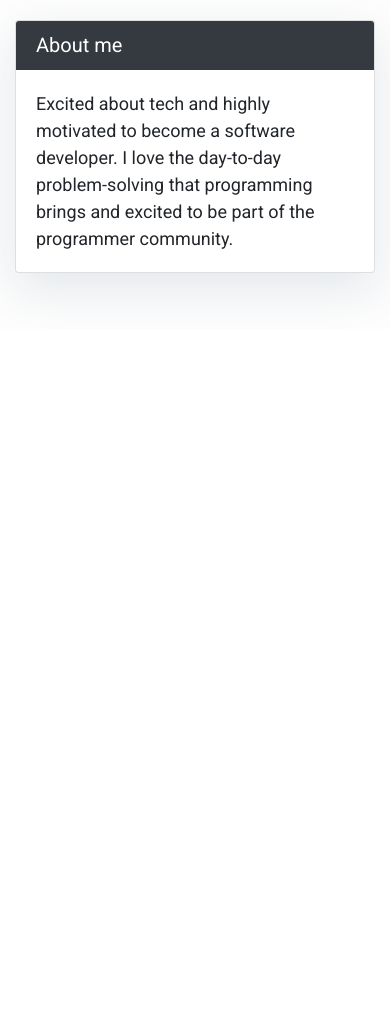
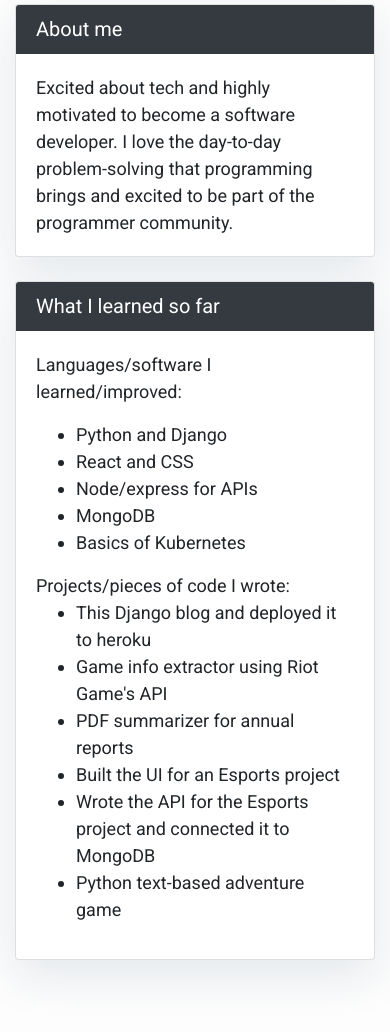
Before and after one commit to divakaivan/icc-blog, a Django app: page / in a window 390 px wide. Shown: the part 599-1631 px from the top of the page. Before the commit the page ends 893 px from the top, so only its background shows below. Run offline with Django 3.2, Linux system fonts and the light colour scheme; data that the repository does not hold is empty; some libraries are stand-ins or nearby versions.

Commit message:
Adding a what I learned so far card. Also putting the about me and this card first in phone view.

```diff
--- a/mysite/templates/index.html
+++ b/mysite/templates/index.html
@@ -22,8 +22,9 @@
     .card {
         box-shadow: 0 16px 48px #E3E7EB;
     }
-    .slide-in-bck-left{
-        animation:slide-in-bck-left 2s cubic-bezier(.25,.46,.45,.94) 2s both;
+
+    .slide-in-bck-left {
+        animation: slide-in-bck-left 2s cubic-bezier(.25, .46, .45, .94) 2s both;
     }
 
     #code-block {
@@ -38,7 +39,17 @@
  * w: http://animista.net, t: @cssanimista
  * ---------------------------------------------- */
 
-    @keyframes slide-in-bck-left{0%{transform:translateZ(700px) translateX(-400px);opacity:0}100%{transform:translateZ(0) translateX(0);opacity:1}}
+    @keyframes slide-in-bck-left {
+        0% {
+            transform: translateZ(700px) translateX(-400px);
+            opacity: 0
+        }
+        100% {
+            transform: translateZ(0) translateX(0);
+            opacity: 1
+        }
+    }
+
     .class-def {
         animation: type 1.75s steps(15);
         overflow: hidden;
@@ -55,6 +66,7 @@
             width: 15ch;
         }
     }
+
     #def-def {
         animation: type1 2s steps(21);
         animation-delay: 1.75s;
@@ -73,6 +85,7 @@
             width: 21ch;
         }
     }
+
     #return {
         animation: type2 2s steps(20);
         animation-delay: 3.5s;
@@ -92,6 +105,7 @@
             width: 20ch;
         }
     }
+
     #return-finish {
         animation: type3 2s steps(20);
         animation-delay: 5s;
@@ -118,12 +132,15 @@
     function showDefDef() {
         document.getElementById("def-def").style.visibility = "visible";
     }
+
     function showReturn() {
         document.getElementById("return").style.visibility = "visible";
     }
+
     function showReturnFinish() {
         document.getElementById("return-finish").style.visibility = "visible";
     }
+
     //this calls the function above, 3000 milliseconds is 3 seconds, adjust here to make it a longer interval
     setTimeout("showDefDef()", 2000);
     setTimeout("showReturn()", 3750);
@@ -136,20 +153,26 @@
             <div class="col-md-2 col-sm-0"></div>
             <div id="no-padding" class="col-md-4 col-sm-12">
                 <!--TODO: figure out how to properly add static files with Django-->
-            <img class="img-fluid" src="https://github.com/divakaivan/icc-python-challenges/blob/master/code-pc-welcome.png?raw=true"/>
+                <img class="img-fluid"
+                     src="https://github.com/divakaivan/icc-python-challenges/blob/master/code-pc-welcome.png?raw=true"/>
             </div>
             <div id="code-snippet" class="align-self-center col-md-5 col-sm-12">
-            <p style="font-size: 27px" class="class-def"><span style="color: #ba0cdd">class</span> <span style="color: #ff7805">Greeting</span>:</p>
+                <p style="font-size: 27px" class="class-def"><span style="color: #ba0cdd">class</span> <span
+                        style="color: #ff7805">Greeting</span>:</p>
                 <br>
-            <p style="font-size: 27px" id="def-def">&nbsp;&nbsp;<span style="color: #ba0cdd">def</span> <span style="color: #0b4fff">__str__</span>(<span style="color: #b80000">self</span>):</p>
-            <p style="font-size: 27px" id="return">&nbsp;&nbsp;&nbsp;&nbsp;&nbsp;&nbsp;<span style="color: #ba0cdd">return</span> <span style="color: limegreen">"Hello</span></p>
-            <p style="font-size: 27px" id="return-finish">&nbsp;&nbsp;&nbsp;&nbsp;&nbsp;&nbsp;&nbsp;<span style="color: limegreen">from IvanBot"</span></p>
+                <p style="font-size: 27px" id="def-def">&nbsp;&nbsp;<span style="color: #ba0cdd">def</span> <span
+                        style="color: #0b4fff">__str__</span>(<span style="color: #b80000">self</span>):</p>
+                <p style="font-size: 27px" id="return">&nbsp;&nbsp;&nbsp;&nbsp;&nbsp;&nbsp;<span style="color: #ba0cdd">return</span>
+                    <span style="color: limegreen">"Hello</span></p>
+                <p style="font-size: 27px" id="return-finish">&nbsp;&nbsp;&nbsp;&nbsp;&nbsp;&nbsp;&nbsp;<span
+                        style="color: limegreen">from IvanBot"</span></p>
             </div>
             <div class="col-md-1 col-sm-0"></div>
         </div>
     </div>
 
     <div class="row">
+        {% block sidebar %} {% include 'sidebar.html' %} {% endblock sidebar %}
         <div class="col-md-8 mt-3 left">
             {% for post in post_list %}
             <div class="card mb-4">
@@ -161,8 +184,8 @@
                 </div>
             </div>
             {% endfor %}
+
         </div>
-        {% block sidebar %} {% include 'sidebar.html' %} {% endblock sidebar %}
     </div>
 </div>
 {%endblock%}
--- a/mysite/templates/sidebar.html
+++ b/mysite/templates/sidebar.html
@@ -1,7 +1,7 @@
 {% block sidebar %}
 
 <style>
-        .card{
+    .card {
         box-shadow: 0 16px 48px #E3E7EB;
     }
 
@@ -13,7 +13,32 @@
         <h5 class="card-header border-dark bg-dark text-white">About me</h5>
         <div class="card-body">
             <p class="card-text">Excited about tech and highly motivated to become a software developer.
-            I love the day-to-day problem-solving that programming brings and excited to be part of the programmer community.
+                I love the day-to-day problem-solving that programming brings and excited to be part of the programmer
+                community.
+            </p>
+        </div>
+    </div>
+    <div class="card my-4">
+        <h5 class="card-header border-dark bg-dark text-white">What I learned so far</h5>
+        <div class="card-body">
+            <p class="card-text">
+                Languages/software I learned/improved:
+                <ul>
+                    <li>Python and Django</li>
+                    <li>React and CSS</li>
+                    <li>Node/express for APIs</li>
+                    <li>MongoDB</li>
+                    <li>Basics of Kubernetes</li>
+                </ul>
+                Projects/pieces of code I wrote:
+                <ul>
+                    <li>This Django blog and deployed it to heroku</li>
+                    <li>Game info extractor using Riot Game's API</li>
+                    <li>PDF summarizer for annual reports</li>
+                    <li>Built the UI for an Esports project</li>
+                    <li>Wrote the API for the Esports project and connected it to MongoDB</li>
+                    <li>Python text-based adventure game</li>
+                </ul>
             </p>
         </div>
     </div>
```
Lines whose indentation alone changed are shown as unchanged.
